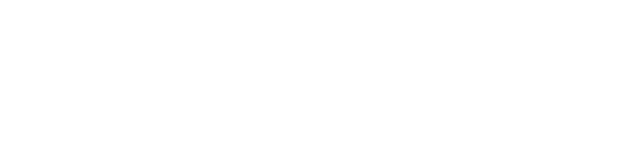
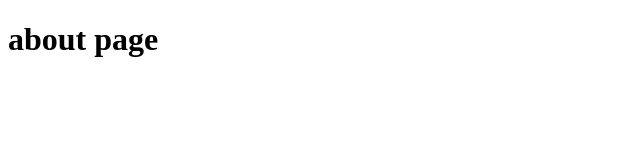
Before and after one commit to RamyaSri1713/charan, a plain HTML site: page about.html in a window 1280 px wide. Shown: the whole page, without its empty margins (0-640 px from the left). Drawn offline with Linux system fonts and the light colour scheme.

Commit message:
first commit

```diff
--- a/about.html
+++ b/about.html
@@ -5,5 +5,7 @@
     <meta name="viewport" content="width=device-width, initial-scale=1.0" />
     <title>Document</title>
   </head>
-  <body></body>
+  <body>
+    <h1>about page</h1>
+  </body>
 </html>
```
